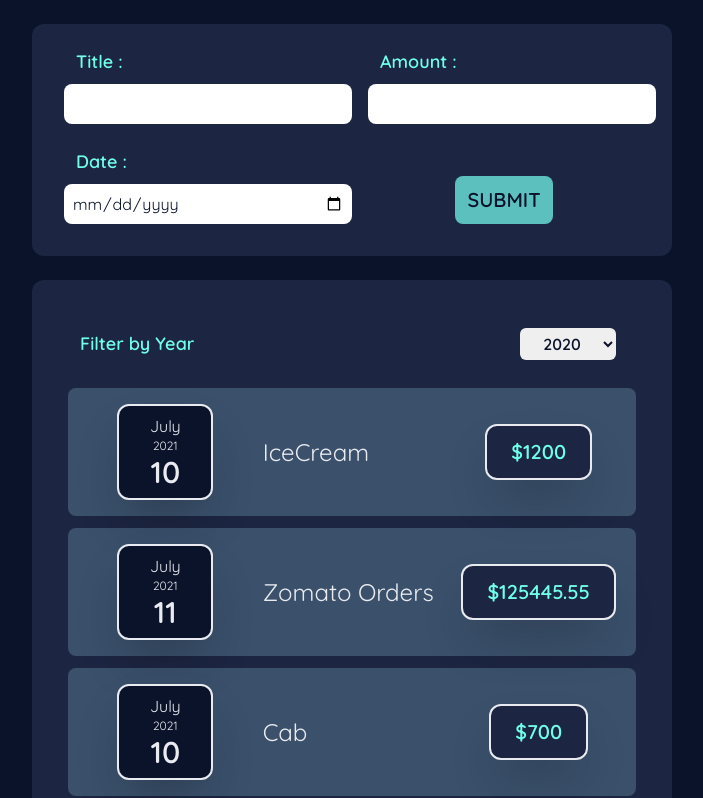
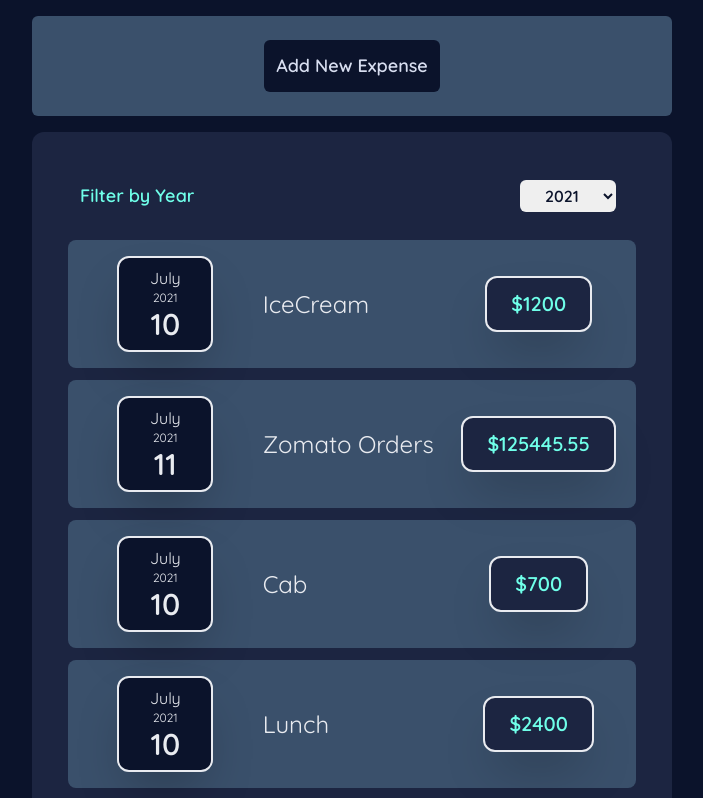
Before and after one commit to supriya-kotturu/expense-tracker, a React (Create React App) app: page / in a window 1280 px wide. Shown: the top 798 px of the page, without its empty margins (288-991 px from the left). Built offline with nearby package versions, Linux system fonts and the light colour scheme.

Commit message:
feat : hide form and display form on click
add formStatus in app.js
add onCancelForm handler through props in ExpenseForm
add expenseContent which conditionally renders the content based on the
formStatus

```diff
--- a/src/App.js
+++ b/src/App.js
@@ -32,18 +32,54 @@ function App() {
     },
   ]);
 
+  const [formStatus, setFormStatus] = useState(false);
+
   const handleSaveNewExpense = (expense) => {
     const newExpense = {
       ...expense,
       id: uuid(),
     };
-    setExpenses([...expenses, newExpense]);
+
+    setExpenses((previousExpenses) => [newExpense, ...previousExpenses]);
   };
+
+  const handleCancelForm = () => {
+    setFormStatus((previousFormStatus) => !previousFormStatus);
+  };
+
+  const handleShowForm = () => {
+    setFormStatus(true);
+  };
+
+  const formContentClassNames = `main-container my-4 bg-medium-001 justify-center flex rounded-md text-white-001 ${
+    formStatus && "hidden"
+  }`;
+
+  let formContent = (
+    <div className={formContentClassNames}>
+      <button
+        type="button"
+        className="mx-auto bg-primary rounded-md p-3 text-lg font-bold text-white-001"
+        onClick={handleShowForm}
+      >
+        Add New Expense
+      </button>
+    </div>
+  );
+
+  if (formStatus) {
+    formContent = (
+      <ExpenseForm
+        onSaveNewExpense={handleSaveNewExpense}
+        onCancelForm={handleCancelForm}
+      />
+    );
+  }
 
   return (
     <div className="App">
       <header className="App-header font-serif text-secondary">
-        <ExpenseForm onSaveNewExpense={handleSaveNewExpense} />
+        {formContent}
         <ExpenseList expenses={expenses} />
       </header>
     </div>
--- a/src/components/ExpenseForm.jsx
+++ b/src/components/ExpenseForm.jsx
@@ -2,7 +2,7 @@ import { useState } from "react";
 import PropTypes from "prop-types";
 
 import FormInput from "./UI/FormInput";
-const ExpenseForm = ({ onSaveNewExpense }) => {
+const ExpenseForm = ({ onSaveNewExpense, onCancelForm }) => {
   const [userInput, setUserInput] = useState({
     expenseTitle: "",
     expenseAmount: "",
@@ -40,7 +40,7 @@ const ExpenseForm = ({ onSaveNewExpense }) => {
 
     const expenseData = {
       title: expenseTitle,
-      amount: expenseAmount,
+      amount: parseInt(expenseAmount),
       date: new Date(expenseDate),
     };
 
@@ -84,18 +84,29 @@ const ExpenseForm = ({ onSaveNewExpense }) => {
         min="2019-01-01"
         max={new Date(new Date()).getDate() + 1}
       />
-      <button
-        className="bg-color-001 font-bold text-xl h-12 mx-auto self-end  px-3  m-2 rounded-lg text-primary "
-        type="submit"
-      >
-        SUBMIT
-      </button>
+      <span className="mx-auto self-end">
+        <button
+          className="px-3 m-2 border-2 border-white-002 text-white-002 rounded-lg font-bold text-xl h-12 hover:bg-primary hover:text-color-001"
+          type="button"
+          onClick={onCancelForm}
+        >
+          Cancel
+        </button>
+
+        <button
+          className="bg-color-002 border-2 border-color-002 px-3 m-2 text-primary rounded-lg font-bold text-xl h-12 hover:bg-primary hover:text-color-002 hover:border-2 hover:border-white-002"
+          type="submit"
+        >
+          Submit
+        </button>
+      </span>
     </form>
   );
 };
 
 ExpenseForm.propTypes = {
   onSaveNewExpense: PropTypes.func,
+  onCancelForm: PropTypes.func,
 };
 
 export default ExpenseForm;
--- a/src/components/ExpenseList.jsx
+++ b/src/components/ExpenseList.jsx
@@ -3,14 +3,38 @@ import PropTypes from "prop-types";
 
 import ExpenseFilter from "./ExpenseFilter";
 import ExpenseItem from "./ExpenseItem";
+import Card from "./UI/Card";
 
 const ExpenseList = ({ expenses }) => {
-  const [filteredYear, setFilteredYear] = useState("2020");
+  const [filteredYear, setFilteredYear] = useState("2021");
+  const filteredExpenses = expenses.filter(
+    (item) => item.date.getFullYear() === parseInt(filteredYear)
+  );
 
   const handleFilterChange = (e) => {
     setFilteredYear(e.target.value);
-    console.log("here", filteredYear);
+    console.log("here", filteredYear, filteredExpenses);
   };
+
+  let expenseContent = (
+    <Card className="m-1 p-6 text-center">
+      <p>
+        No expenses recorded this year
+        <span className="text-xl">&#129488;</span>
+      </p>
+    </Card>
+  );
+
+  if (filteredExpenses.length > 0) {
+    expenseContent = filteredExpenses.map((item, index) => (
+      <ExpenseItem
+        key={index}
+        title={item.title}
+        date={item.date}
+        amount={item.amount}
+      />
+    ));
+  }
 
   return (
     <div className="main-container bg-dark-002 rounded-xl p-2">
@@ -18,14 +42,7 @@ const ExpenseList = ({ expenses }) => {
         selected={filteredYear}
         onChangeFilter={handleFilterChange}
       />
-      {expenses.map((item, index) => (
-        <ExpenseItem
-          key={index}
-          title={item.title}
-          date={item.date}
-          amount={item.amount}
-        />
-      ))}
+      {expenseContent}
     </div>
   );
 };
```
